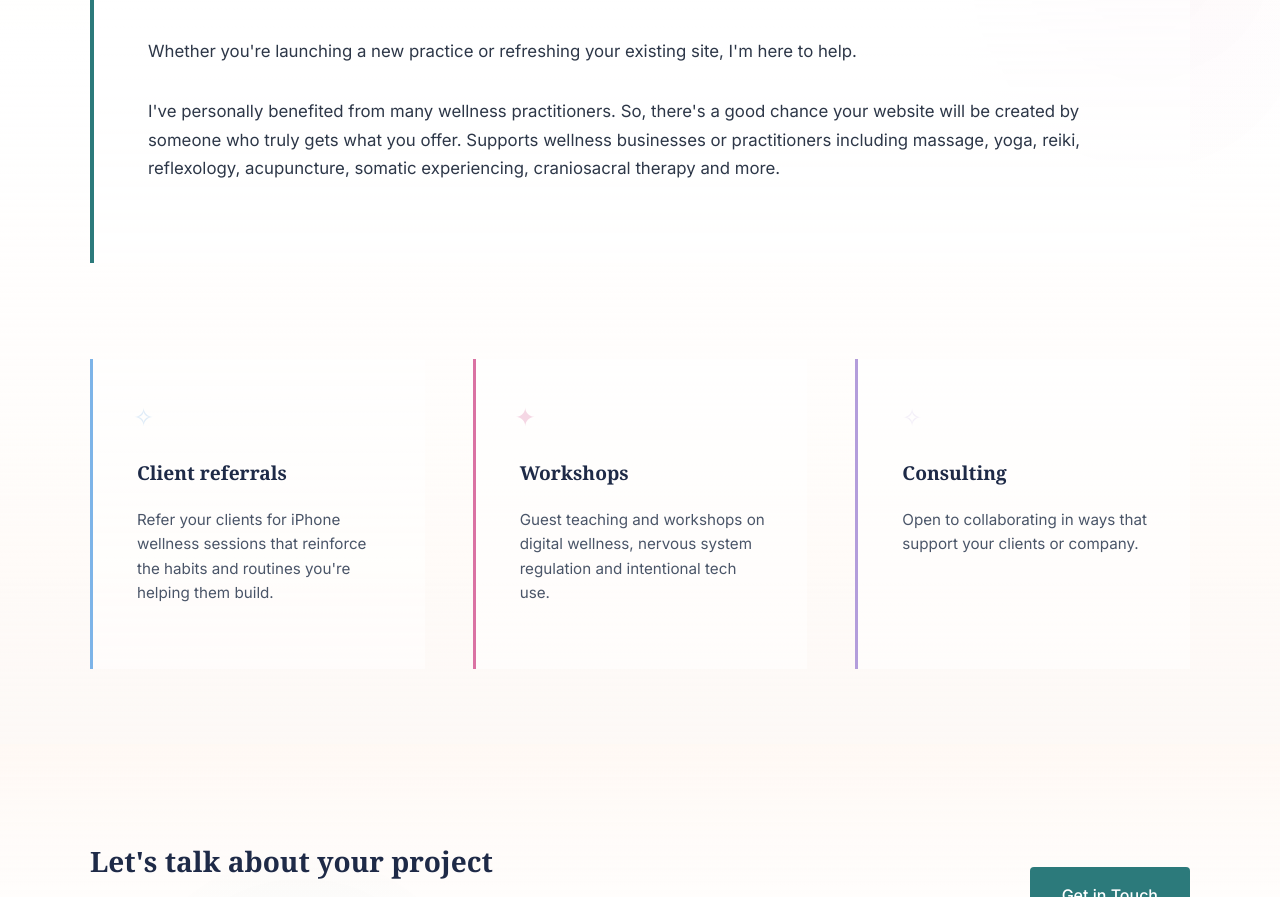
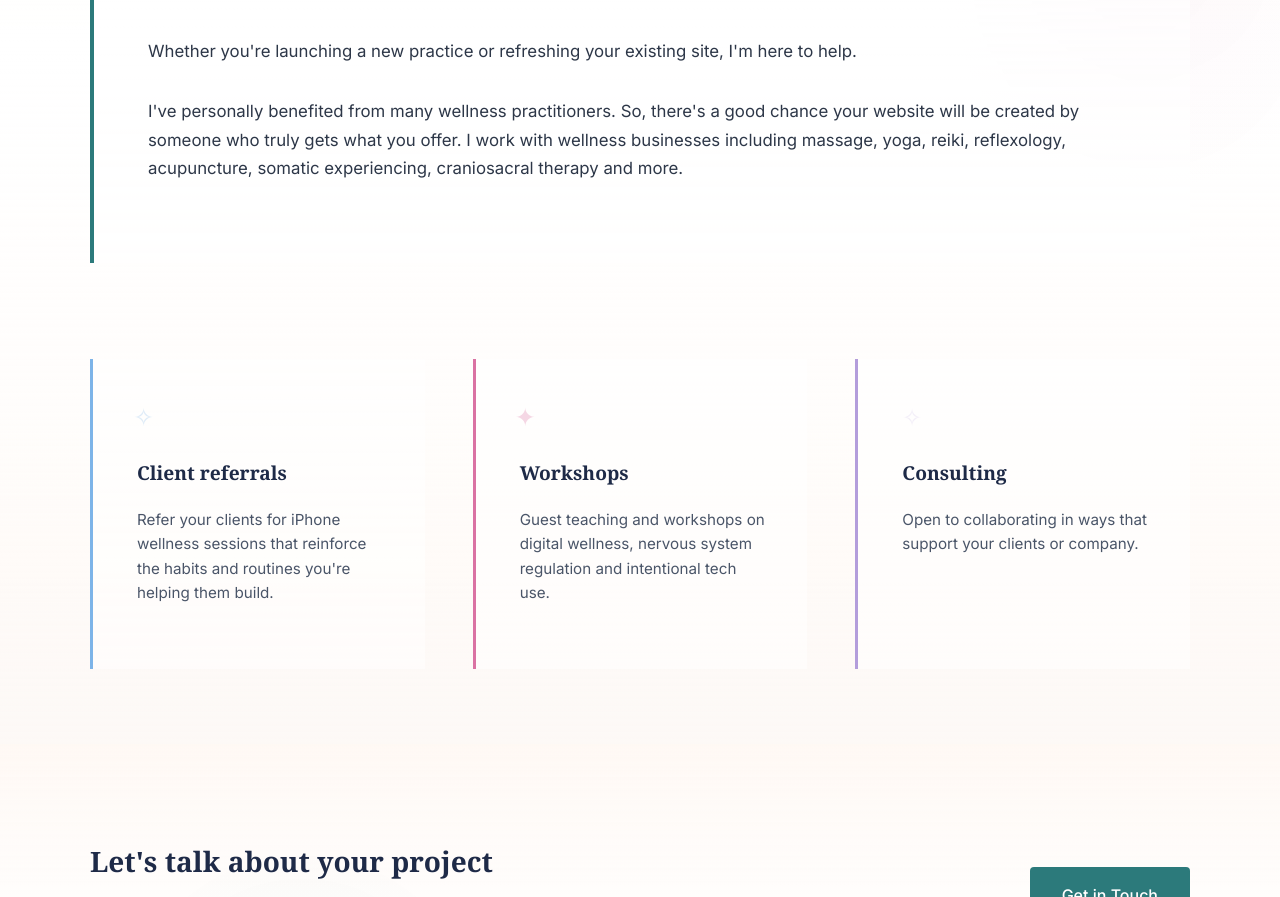
Before and after one commit to digitalwellnessdesign/io, a website: page for-businesses/index.html in a window 1280 px wide. Shown: the part 856-1753 px from the top of the page. Drawn offline with Linux system fonts and the light colour scheme; a web font is replaced by a local one.

Commit message:
Updated index.html

```diff
--- a/for-businesses/index.html
+++ b/for-businesses/index.html
@@ -491,7 +491,7 @@
 
         <p>Whether you're launching a new practice or refreshing your existing site, I'm here to help.</p>
 
-        <p>I've personally benefited from many wellness practitioners. So, there's a good chance your website will be created by someone who truly gets what you offer. Supports wellness businesses or practitioners including massage, yoga, reiki, reflexology, acupuncture, somatic experiencing, craniosacral therapy and more.</p>
+        <p>I've personally benefited from many wellness practitioners. So, there's a good chance your website will be created by someone who truly gets what you offer. I work with wellness businesses including massage, yoga, reiki, reflexology, acupuncture, somatic experiencing, craniosacral therapy and more.</p>
       </div>
 
       <!-- Supporting Services -->
```
